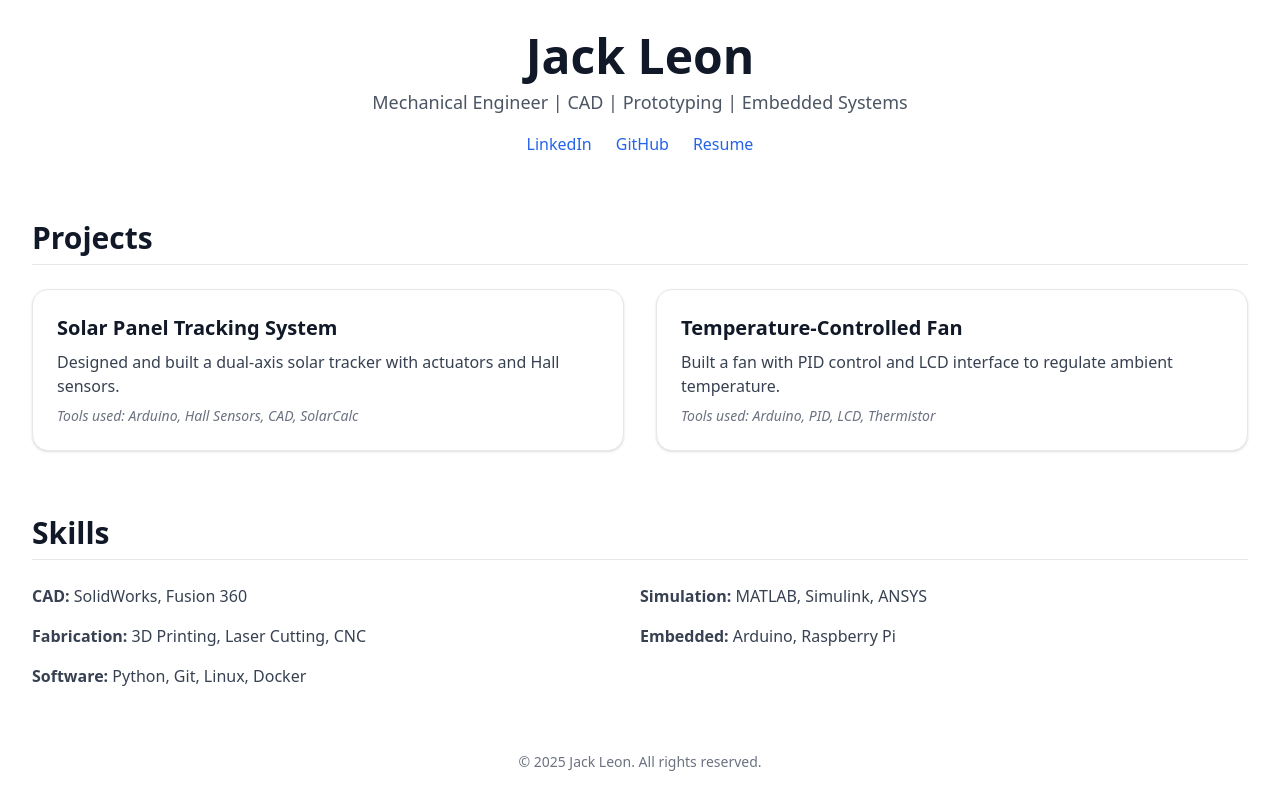
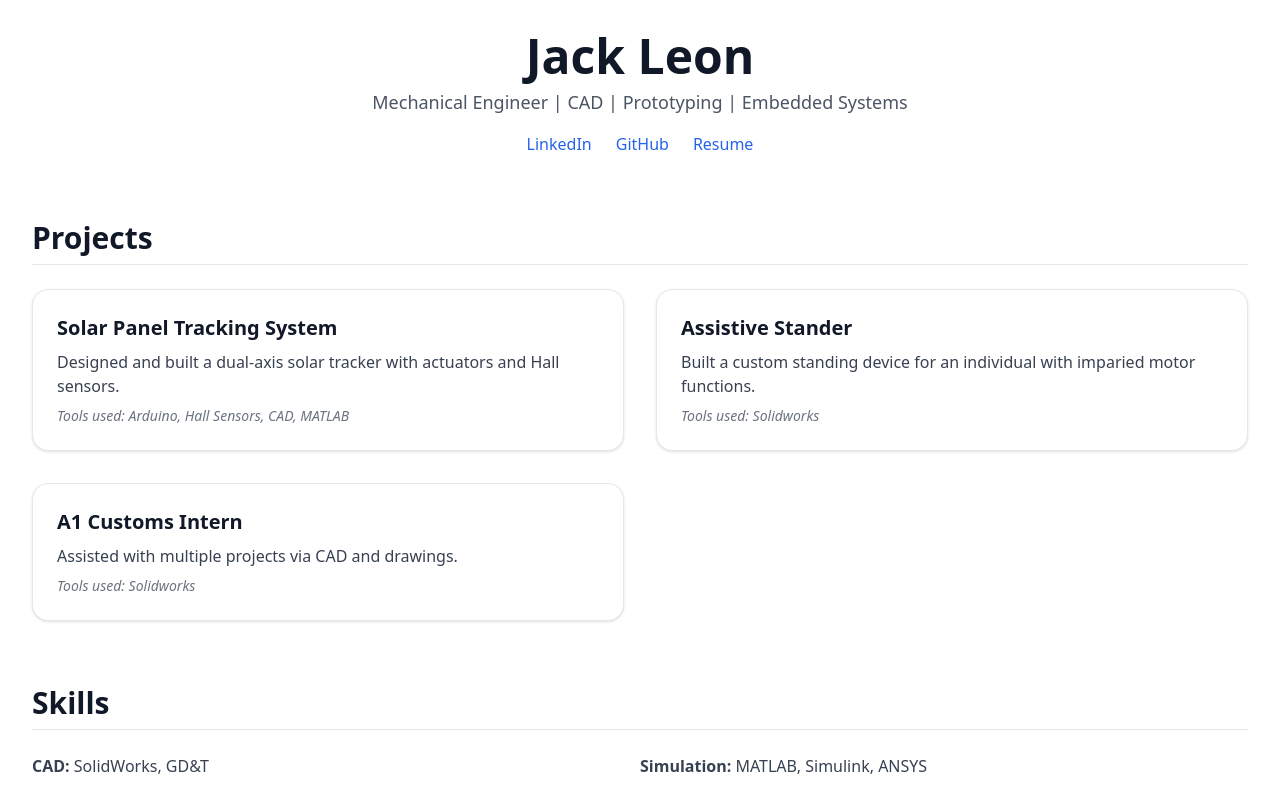
Before and after one commit to JackKingLeon/Portfolio, a React (Create React App) app: page / in a window 1280 px wide. Shown: the top 798 px of the page. Built offline with nearby package versions, Linux system fonts and the light colour scheme.

Commit message:
Updated Projects and Links

```diff
--- a/src/App.js
+++ b/src/App.js
@@ -8,7 +8,7 @@ export default function Portfolio() {
         </p>
         <div className="mt-4 flex justify-center gap-6">
           <a
-            href="https://www.linkedin.com"
+            href="www.linkedin.com/in/jack-leon-a92b4b219"
             target="_blank"
             rel="noopener noreferrer"
             className="text-blue-600 hover:underline"
@@ -16,7 +16,7 @@ export default function Portfolio() {
             LinkedIn
           </a>
           <a
-            href="https://github.com"
+            href="https://github.com/JackKingLeon"
             target="_blank"
             rel="noopener noreferrer"
             className="text-blue-600 hover:underline"
@@ -40,12 +40,17 @@ export default function Portfolio() {
           <ProjectCard
             title="Solar Panel Tracking System"
             description="Designed and built a dual-axis solar tracker with actuators and Hall sensors."
-            tools="Arduino, Hall Sensors, CAD, SolarCalc"
+            tools="Arduino, Hall Sensors, CAD, MATLAB"
           />
           <ProjectCard
-            title="Temperature-Controlled Fan"
-            description="Built a fan with PID control and LCD interface to regulate ambient temperature."
-            tools="Arduino, PID, LCD, Thermistor"
+            title="Assistive Stander"
+            description="Built a custom standing device for an individual with imparied motor functions."
+            tools="Solidworks"
+          />
+          <ProjectCard
+            title="A1 Customs Intern"
+            description="Assisted with multiple projects via CAD and drawings."
+            tools="Solidworks"
           />
         </div>
       </section>
@@ -54,23 +59,24 @@ export default function Portfolio() {
         <h2 className="text-3xl font-semibold mb-6 border-b pb-2">Skills</h2>
         <div className="grid grid-cols-1 md:grid-cols-2 gap-y-4 text-gray-700">
           <div>
-            <span className="font-semibold">CAD:</span> SolidWorks, Fusion 360
+            <span className="font-semibold">CAD:</span> SolidWorks, GD&T
           </div>
           <div>
             <span className="font-semibold">Simulation:</span> MATLAB, Simulink,
             ANSYS
           </div>
           <div>
-            <span className="font-semibold">Fabrication:</span> 3D Printing,
-            Laser Cutting, CNC
+            <span className="font-semibold">Fabrication & Testing:</span> 3D
+            Printing, Laser Cutting, CNC, Soldering, Instron 4505 Rockewell
+            Tester
           </div>
           <div>
             <span className="font-semibold">Embedded:</span> Arduino, Raspberry
             Pi
           </div>
           <div>
-            <span className="font-semibold">Software:</span> Python, Git, Linux,
-            Docker
+            <span className="font-semibold">Software:</span> Python, Git, Java,
+            Docker, OOP
           </div>
         </div>
       </section>
```
